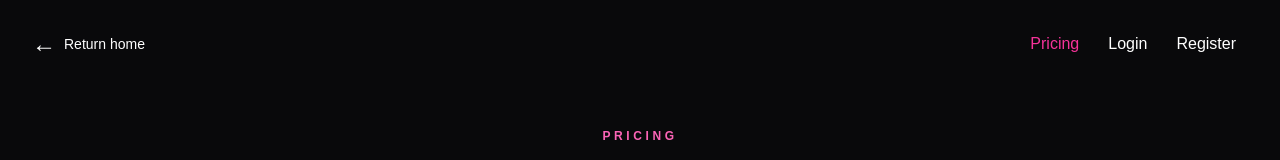
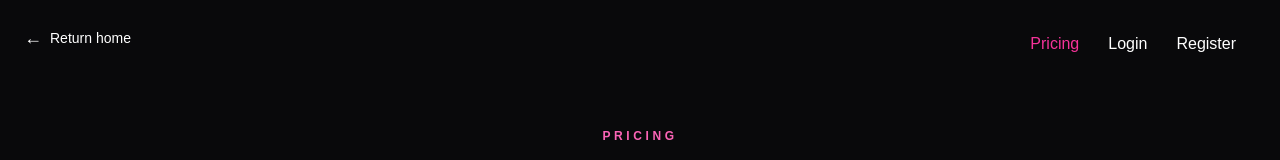
Before and after one commit to Aadam708/skimry, a Next.js app in the folder frontend/: page /pricing in a window 1280 px wide. Shown: the top 160 px of the page. Built offline with nearby package versions, Linux system fonts and the light colour scheme; no server answers.

Commit message:
removed uneccessary column for subscription ends at as its not required as stripe handles the cancel dates and also added links to the cta buttons on main page and updated return home button to the new styling it uses in the dashnavbarcomponent file to navbarcomponent to also use this new styling

```diff
--- a/frontend/app/components/NavbarComponent.tsx
+++ b/frontend/app/components/NavbarComponent.tsx
@@ -25,12 +25,12 @@ const NavbarComponent = ({ showReturnHome = false }: NavbarProps) => {
         {showReturnHome ? (
           <Link
             href="/"
-            className="flex items-center gap-2 text-white transition-colors hover:text-pink-500 duration-500"
+            className="absolute left-6 top-6 flex items-center gap-2 text-sm text-white transition-colors hover:text-pink-500 duration-500"
           >
-            <span aria-hidden="true" className="text-2xl leading-none">
+            <span aria-hidden="true" className="text-lg">
               ←
             </span>
-            <span className={"text-sm font-medium" + navLinkClass("/")}>Return home</span>
+            <span>Return home</span>
           </Link>
         ) : (
           <Link href="/">
--- a/frontend/app/page.tsx
+++ b/frontend/app/page.tsx
@@ -1,5 +1,6 @@
 import Image from "next/image";
 import NavbarComponent from "./components/NavbarComponent";
+import Link from "next/link";
 
 export default function Home() {
   return (
@@ -32,14 +33,18 @@ export default function Home() {
         {/* CTA Buttons */}
         <div className="flex flex-col sm:flex-row gap-6 text-lg font-medium">
           {/* Purple Glow Hover */}
-          <button className="rounded-full border border-white bg-transparent px-8 py-3 text-white transition-all duration-300 hover:border-purple-600 hover:bg-zinc-950/50 hover:shadow-[0_0_20px_rgba(147,51,234,0.6)] hover:cursor-pointer">
-            See our plans
-          </button>
+          <Link href="pricing">
+            <button className="rounded-full border border-white bg-transparent px-8 py-3 text-white transition-colors duration-500 hover:border-purple-600 hover:bg-zinc-950/50 hover:shadow-[0_0_20px_rgba(147,51,234,0.6)] hover:cursor-pointer">
+              See our plans
+            </button>
+          </Link>
 
           {/* Blue Glow Hover */}
-          <button className="rounded-full bg-linear-to-r from-pink-500 to-red-500 px-8 py-3 text-white transition-all duration-300 hover:from-pink-400 hover:to-red-400 hover:shadow-[0_0_20px_rgba(37,99,235,0.6)] hover:cursor-pointer">
-            Get started
-          </button>
+          <Link href="register">
+            <button className="rounded-full bg-linear-to-r from-pink-500 to-red-500 px-8 py-3 text-white transition-colors duration-500 hover:from-pink-400 hover:to-red-400 hover:shadow-[0_0_20px_rgba(37,99,235,0.6)] hover:cursor-pointer">
+              Get started
+            </button>
+          </Link>
         </div>
 
       </main>
```
Also changed, not shown: 1 other file (tests, documents, lock files or other folders).
